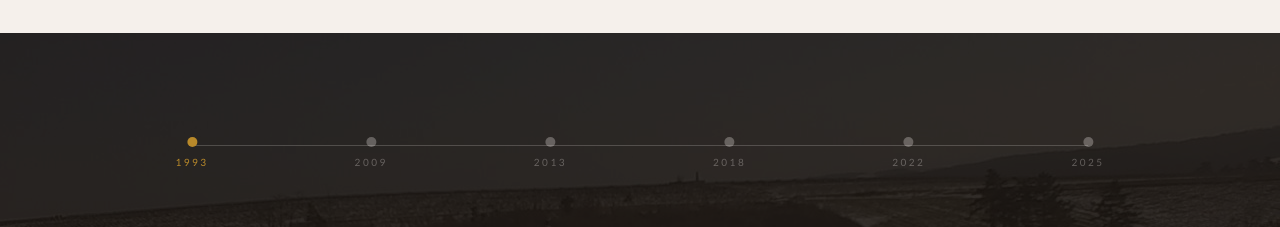
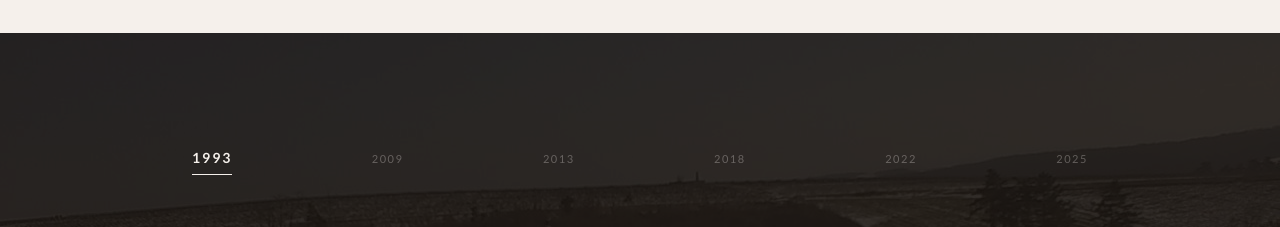
Before and after one commit to chocapic1000/ternynck, a Next.js app: page /ternynck/histoire in a window 1280 px wide. Shown: the part 1260-1487 px from the top of the page. Built offline with nearby package versions, Linux system fonts and the light colour scheme; grey boxes are pictures that could not be loaded.

Commit message:
Redessine la frise de la page Histoire sans aucune couleur doree
Remplace la ligne + points + annee doree par un alignement simple ou
seule l'annee active se distingue (taille, gras, soulignement), sans
recourir a l'ambre.

```diff
--- a/src/components/HistoireTimeline.tsx
+++ b/src/components/HistoireTimeline.tsx
@@ -134,25 +134,18 @@ export default function HistoireTimeline() {
         style={{ height: `calc(100vh + ${maxTranslate}px)` }}
       >
         <section className="sticky top-0 h-screen overflow-hidden bg-ink">
-          {/* Frise de progression */}
+          {/* Frise de progression : pas de couleur, seulement taille / poids / soulignement */}
           <div className="absolute top-28 left-0 right-0 z-20 px-10 md:px-20">
-            <div className="relative h-px bg-cream/20 max-w-4xl mx-auto">
+            <div className="flex justify-between items-baseline max-w-4xl mx-auto">
               {timeline.map((item, i) => (
-                <button
-                  key={item.year}
-                  onClick={() => goTo(i)}
-                  className="absolute -top-2 flex flex-col items-center -translate-x-1/2"
-                  style={{ left: `${(i / (timeline.length - 1)) * 100}%` }}
-                >
+                <button key={item.year} onClick={() => goTo(i)} className="group cursor-pointer">
                   <span
-                    className={`w-2.5 h-2.5 rounded-full transition-colors ${
-                      i === active ? "bg-amber" : "bg-cream/30 hover:bg-cream/50"
+                    className={`inline-block transition-all duration-300 ${
+                      i === active
+                        ? "text-cream text-sm font-semibold border-b border-cream pb-1.5"
+                        : "text-cream/30 text-[11px] group-hover:text-cream/50"
                     }`}
-                  />
-                  <span
-                    className={`label-caps mt-2 transition-colors ${
-                      i === active ? "text-amber" : "text-cream/30"
-                    }`}
+                    style={{ fontFamily: "var(--font-body)", letterSpacing: "0.14em" }}
                   >
                     {item.year}
                   </span>
```
